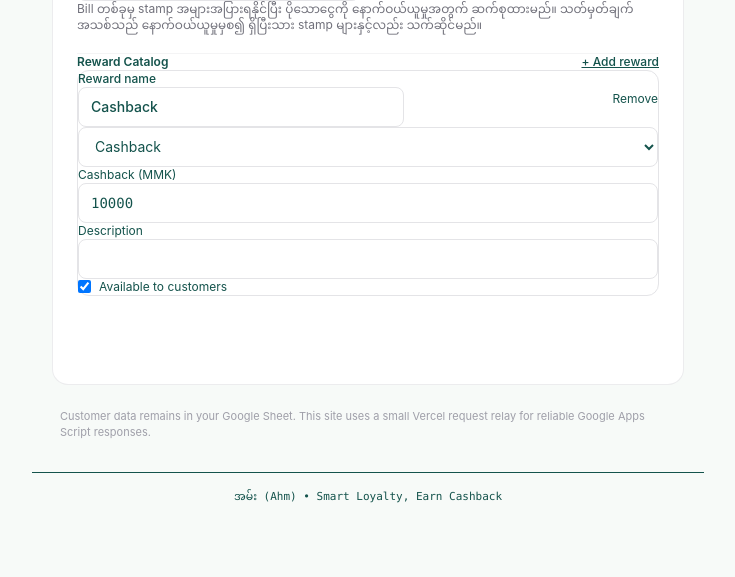
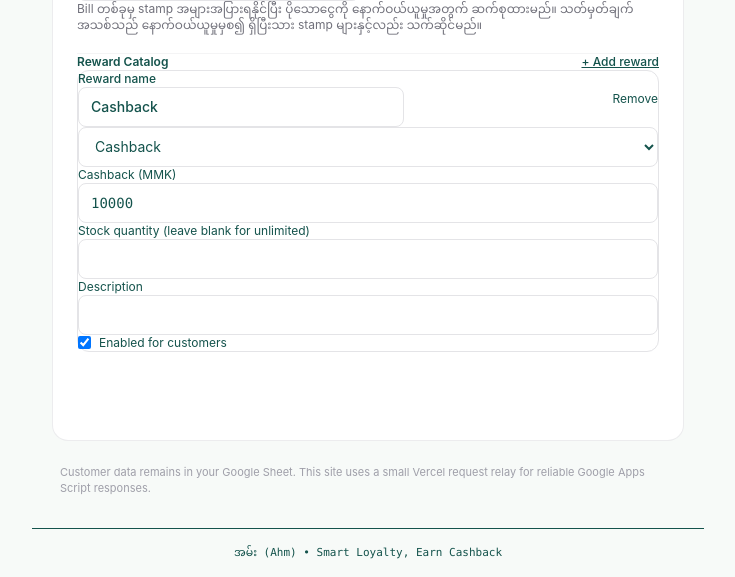
Before and after one commit to sannlynnhtun-coding/ahm, an ASP.NET Core app: page /setup in a window 1280 px wide. Shown: the part 1265-1842 px from the top of the page, without its empty margins (272-1007 px from the left). Before the commit the page ends 1768 px from the top, so only its background shows below. Run offline with ASP.NET Core 8, Linux system fonts and the light colour scheme; style sheets or scripts are compiled from the project's sources.

Commit message:
feat: manage reward availability and stock

```diff
--- a/src/Ahm/Models/ShopModels.cs
+++ b/src/Ahm/Models/ShopModels.cs
@@ -39,6 +39,7 @@ public sealed class ShopReward
     public string Type { get; set; } = "CASHBACK";
     public int Value { get; set; }
     public int MaxDiscount { get; set; }
+    public int? StockQuantity { get; set; }
     public string Description { get; set; } = "";
     public bool Active { get; set; } = true;
 }
--- a/src/Ahm/Pages/Home.razor
+++ b/src/Ahm/Pages/Home.razor
@@ -74,8 +74,9 @@ else if (page == "setup")
                         {
                             <label class="block text-xs">Maximum discount (MMK)<input type="number" min="1" @bind="reward.MaxDiscount" class="mt-1 h-10 w-full rounded-lg border border-zinc-200 px-3 font-mono text-sm" /></label>
                         }
+                        <label class="block text-xs">Stock quantity (leave blank for unlimited)<input type="number" min="0" @bind="reward.StockQuantity" class="mt-1 h-10 w-full rounded-lg border border-zinc-200 px-3 font-mono text-sm" /></label>
                         <label class="block text-xs">Description<input maxlength="300" @bind="reward.Description" class="mt-1 h-10 w-full rounded-lg border border-zinc-200 px-3 text-sm" /></label>
-                        <label class="flex items-center gap-2 text-xs"><input type="checkbox" @bind="reward.Active" /> Available to customers</label>
+                        <label class="flex items-center gap-2 text-xs"><input type="checkbox" @bind="reward.Active" /> Enabled for customers</label>
                     </div>
                 }
             </div>
@@ -137,9 +138,13 @@ else
             @if (member.RewardCredits > 0 && page == "member")
             {
                 <section class="space-y-3 rounded-2xl border border-zinc-200/70 bg-white p-6 shadow-sm"><h2 class="text-sm font-semibold">Choose your reward</h2><p class="text-xs text-zinc-500">You have @member.RewardCredits choice(s). Choose one reward for each completed card.</p>
+                    @if (!setup.Rewards.Any(r => r.Active && r.StockQuantity != 0))
+                    {
+                        <p class="text-xs text-zinc-500">No reward is available right now. Your choice stays on this card until the shop adds stock or enables a reward.</p>
+                    }
                     @foreach (var reward in setup.Rewards.Where(r => r.Active))
                     {
-                        <div class="flex items-center justify-between gap-3 rounded-xl border border-zinc-200 p-3"><div><p class="text-sm font-medium">@reward.Name</p><p class="text-xs text-zinc-500">@RewardLabel(reward)</p><p class="text-xs text-zinc-400">@reward.Description</p></div><button type="button" disabled="@busy" @onclick="() => SelectReward(reward)" class="rounded-lg bg-brand-700 px-3 py-2 text-xs text-white">Choose</button></div>
+                        <div class="flex items-center justify-between gap-3 rounded-xl border border-zinc-200 p-3"><div><p class="text-sm font-medium">@reward.Name</p><p class="text-xs text-zinc-500">@RewardLabel(reward)</p><p class="text-xs text-zinc-400">@(reward.StockQuantity == 0 ? "Sold out" : reward.StockQuantity is null ? reward.Description : $"{reward.StockQuantity} left · {reward.Description}")</p></div><button type="button" disabled="@(busy || reward.StockQuantity == 0)" @onclick="() => SelectReward(reward)" class="rounded-lg bg-brand-700 px-3 py-2 text-xs text-white">@(reward.StockQuantity == 0 ? "Sold out" : "Choose")</button></div>
                     }
                 </section>
             }
--- a/src/Ahm/Pages/Home.razor.cs
+++ b/src/Ahm/Pages/Home.razor.cs
@@ -114,7 +114,7 @@ public partial class Home : IDisposable
         });
     }
 
-    private void AddReward() => setup.Rewards.Add(new ShopReward { Name = "New reward", Type = "FREE_ITEM" });
+    private void AddReward() => setup.Rewards.Add(new ShopReward { Name = "New reward", Type = "FREE_ITEM", StockQuantity = 0 });
     private void RemoveReward(ShopReward reward)
     {
         if (string.IsNullOrEmpty(reward.Id)) setup.Rewards.Remove(reward);
@@ -173,7 +173,7 @@ public partial class Home : IDisposable
 
     private async Task SelectReward(ShopReward reward)
     {
-        if (member is null || member.RewardCredits < 1 || busy || memberCode.Length == 0) return;
+        if (member is null || member.RewardCredits < 1 || reward.StockQuantity == 0 || busy || memberCode.Length == 0) return;
         if (pendingRewardId.Length > 0 && pendingRewardId != reward.Id) { message = "Refresh the card before choosing a different reward."; return; }
         pendingRewardId = reward.Id;
         if (pendingClaimRequestId.Length == 0) pendingClaimRequestId = Guid.NewGuid().ToString("N");
```
Also changed, not shown: PRD.md (+2 -2 lines), tests/sheet-engine.test.mjs (+35 -1 lines), README.md, 1 other file.
